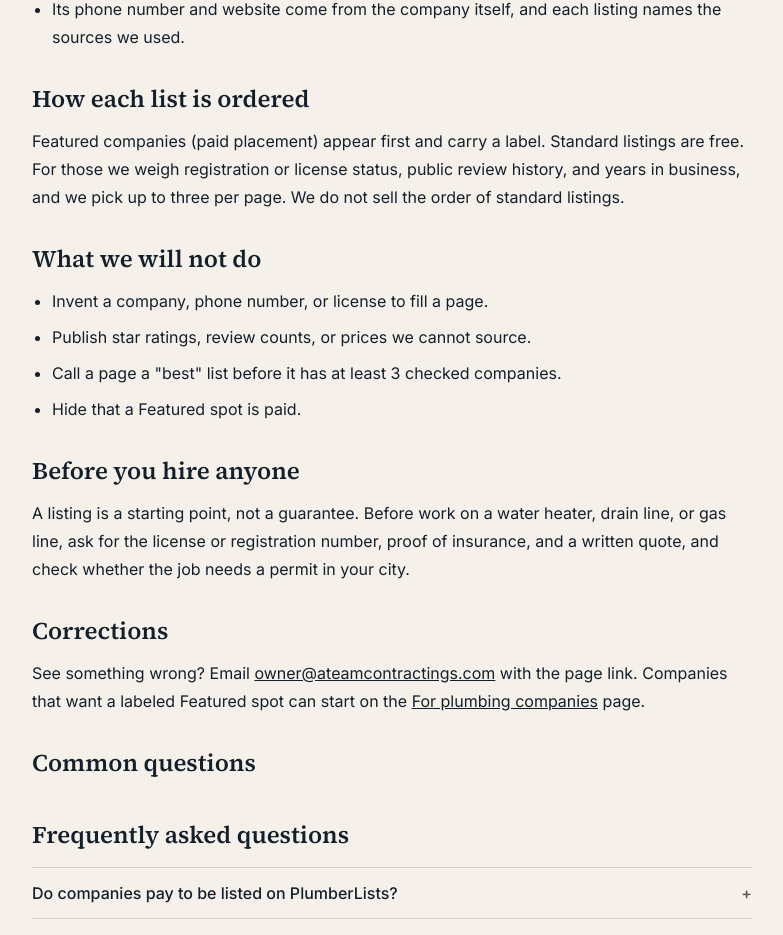
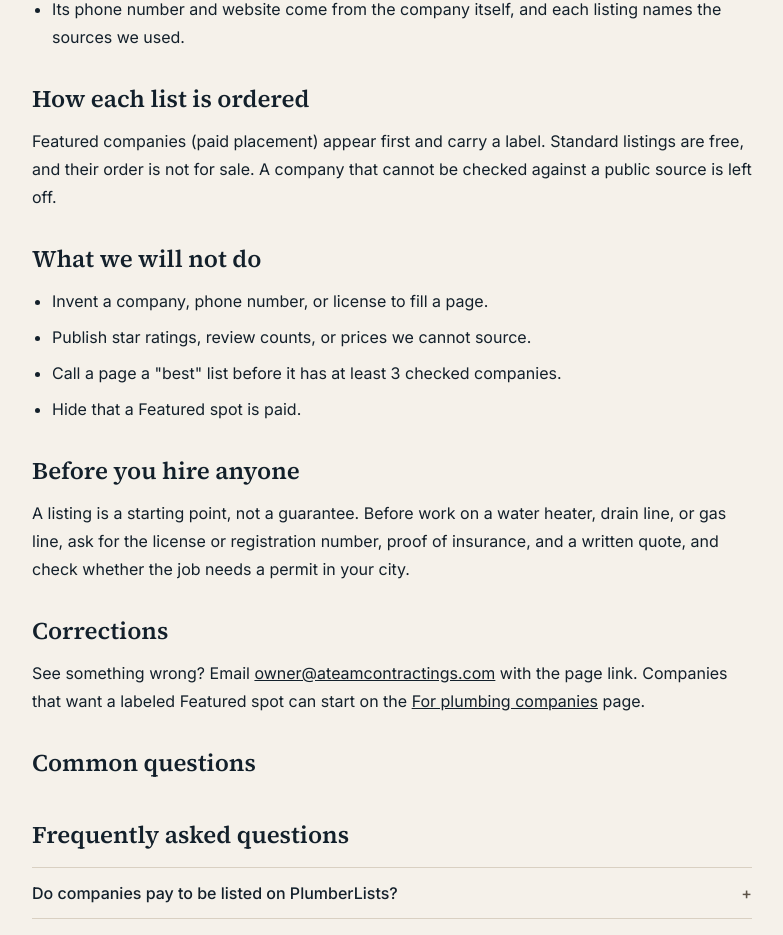
Before and after one commit to ateamowner/plumberlists, a Next.js app: page /how-we-list in a window 1280 px wide. Shown: the part 595-1530 px from the top of the page, without its empty margins (248-1031 px from the left). Built offline with nearby package versions, Linux system fonts and the light colour scheme; no server answers.

Commit message:
How-we-list: describe ordering as the code does it, rating FAQ points to each company's own BBB/Google profile (10/26 rule)

```diff
--- a/src/app/how-we-list/page.tsx
+++ b/src/app/how-we-list/page.tsx
@@ -36,8 +36,8 @@
     answer: `No. Standard listings are free and are not for sale. A company can buy a Featured spot, and every Featured spot is labeled "paid placement" on the page so you can tell it is an ad.`,
   },
   {
-    question: `Why doesn't ${site.name} show star ratings?`,
-    answer: `We only publish facts we can point to: the company name, phone, areas served, and its registration or license number with the source. We do not copy or invent star ratings or review counts.`,
+    question: `Does ${site.name} rate or score companies?`,
+    answer: `No. We do not give companies our own star score, and we do not invent ratings or review counts. We publish facts we can point to: the company name, phone, areas served, and its registration or license number with the source. To read reviews, look up the company's own BBB or Google Business profile.`,
   },
   {
     question: `Why do some pages have no companies listed?`,
@@ -113,9 +113,8 @@
       </h2>
       <p className="mt-3 leading-7">
         Featured companies (paid placement) appear first and carry a label.
-        Standard listings are free. For those we weigh registration or license
-        status, public review history, and years in business, and we pick up to
-        three per page. We do not sell the order of standard listings.
+        Standard listings are free, and their order is not for sale. A
+        company that cannot be checked against a public source is left off.
       </p>
 
       <h2 className="mt-8 font-heading text-2xl font-semibold">
```
